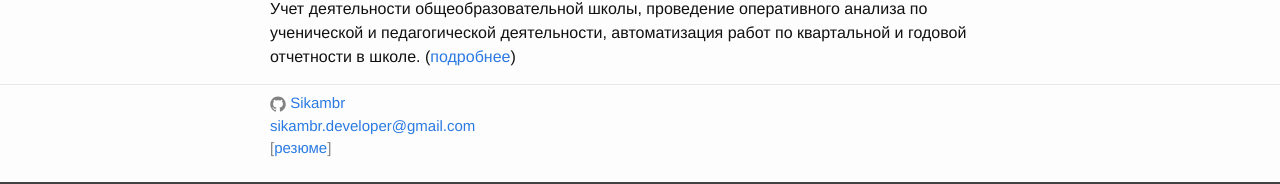
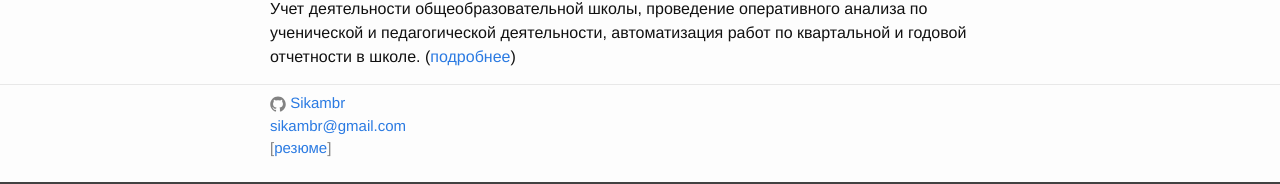
Before and after one commit to Sikambr/projects, a Jekyll site: the page built from index.html, in a window 1280 px wide. Shown: the part 1349-1533 px from the top of the page. Built offline with Jekyll 4.4.1, drawn with Linux system fonts in a browser that asks for light colours.

Commit message:
publishing

```diff
--- a/_config.yml
+++ b/_config.yml
@@ -1,6 +1,6 @@
 # Site settings
 title: Мои проекты
-email: sikambr.developer@gmail.com
+email: sikambr@gmail.com
 
 #description: > # this means to ignore newlines until "baseurl:"
 #  Write an awesome description for your new site here. You can edit this
```
